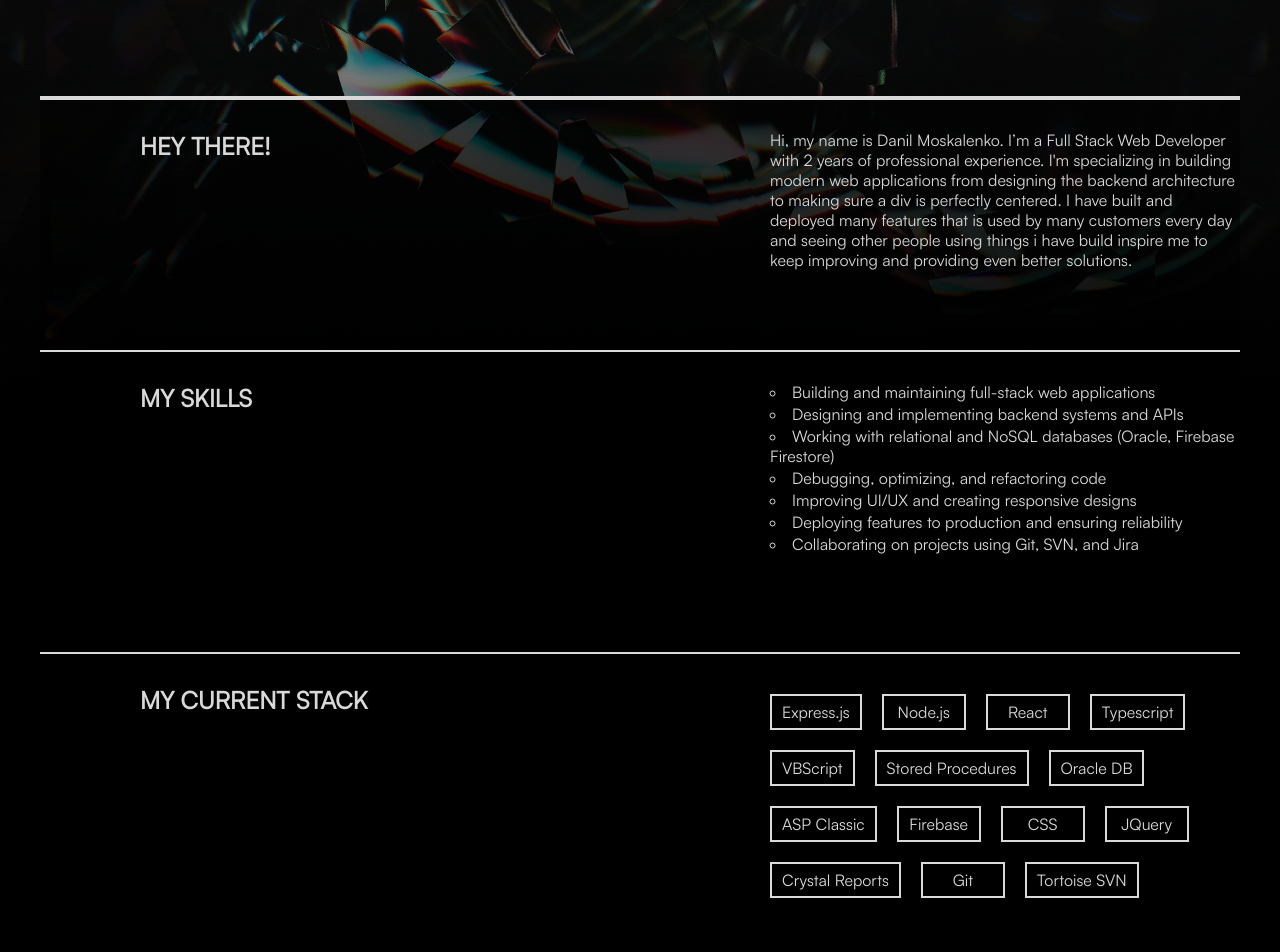
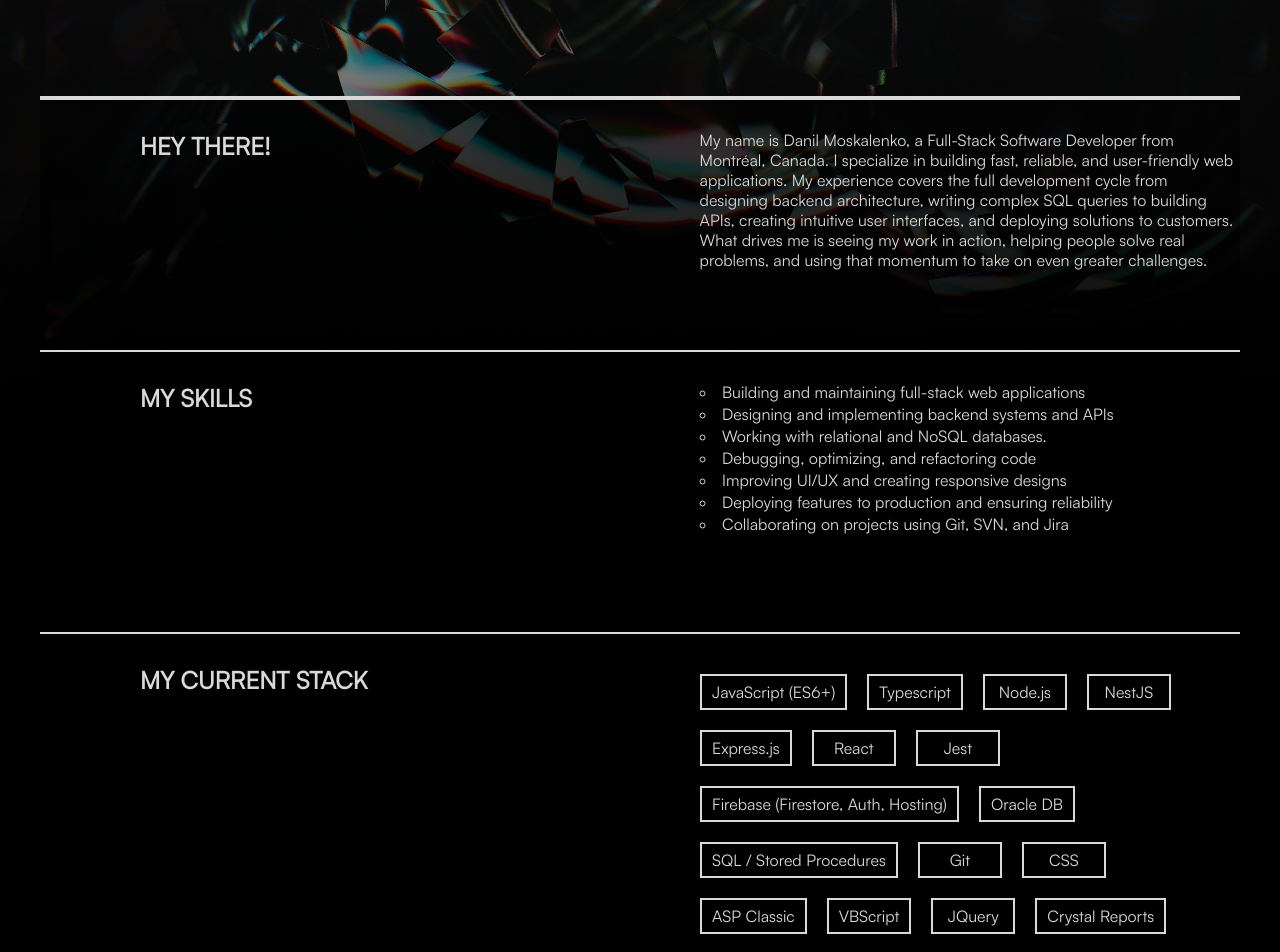
Before and after one commit to Dextwelwe/dextwelwe, a React (Create React App) app: page /#/about-me in a window 1280 px wide. Shown: the part 400-1352 px from the top of the page. Built offline with nearby package versions, Linux system fonts and the light colour scheme; no server answers.

Commit message:
changed about me and app texts

```diff
--- a/src/components/AboutMe/ArticleSection/ArticleSection.module.css
+++ b/src/components/AboutMe/ArticleSection/ArticleSection.module.css
@@ -9,7 +9,7 @@
 }
 
 .desc {
-    width: 40%;
+    width: 50%;
     font-size: 1rem;
     line-height: 20px;
     padding-left: 10px;
@@ -17,7 +17,7 @@
 }
 
 .bulletPoints{
-    width: 40%;
+    width: 50%;
     font-size: 1rem;
     line-height: 20px;
     margin-top: 0;
@@ -26,8 +26,6 @@
     list-style-position: inside;
     padding: 0;
 }
-
-
 
 .bulletItem{
     margin-bottom: 2px;
--- a/src/components/AboutMe/BoxSection/BoxSection.module.css
+++ b/src/components/AboutMe/BoxSection/BoxSection.module.css
@@ -1,6 +1,6 @@
 .stackList {
     display: flex;
-    width: 40%;
+    width: 50%;
     box-sizing: border-box;
     flex-wrap: wrap;
     justify-content: flex-start;
--- a/src/components/Applications/AppCard/AppCard.js
+++ b/src/components/Applications/AppCard/AppCard.js
@@ -20,7 +20,7 @@ const AppCard = React.forwardRef((props, ref) => {
         <div className={app.links}>
         <a href={gh} target='_blank' rel='noreferrer'>GITHUB</a>
         {preview &&
-        <a href={preview} target='blank' rel='noreferrer'>{t('TRY')}</a>
+        <a href={preview} target='blank' rel='noreferrer'>{t('APPLICATIONS.LIVE_DEMO')}</a>
       }
         </div>
       </div>
--- a/src/locales/en.json
+++ b/src/locales/en.json
@@ -10,7 +10,7 @@
     "SKILLS" :{
         "BUILD_MAINT_APPS" : "Building and maintaining full-stack web applications",
         "DESIGN_IMPL_BACKEND" : "Designing and implementing backend systems and APIs",
-        "DATABASES" : "Working with relational and NoSQL databases (Oracle, Firebase Firestore)",
+        "DATABASES" : "Working with relational and NoSQL databases.",
         "TECHNICAL" : "Debugging, optimizing, and refactoring code",
         "UI/UX" : "Improving UI/UX and creating responsive designs",
         "DEPLOY" : "Deploying features to production and ensuring reliability",
@@ -21,21 +21,23 @@
         "CURRENT_STACK" : "MY CURRENT STACK",
         "MY_SKILLS" : "MY SKILLS",
         "PERSONAL_INTERESTS" : "PERSONAL INTERESTS",
-        "TITLE_INTRO_DESC" : "Hi, my name is Danil Moskalenko. I’m a Full Stack Web Developer with 2 years of professional experience. I'm specializing in building modern web applications from designing the backend architecture to making sure a div is perfectly centered. I have built and deployed many features that is used by many customers every day and seeing other people using things i have build inspire me to keep improving and providing even better solutions.",
+        "TITLE_INTRO_DESC" : "My name is Danil Moskalenko, a Full-Stack Software Developer from Montréal, Canada. I specialize in building   fast, reliable, and user-friendly web applications. My experience covers the full development cycle from designing backend architecture, writing complex SQL queries to building APIs, creating intuitive user interfaces, and  deploying solutions to customers. What drives me is seeing my work in action, helping people solve real problems, and using that momentum to take on even greater challenges.",
         "INTEREST_USER_EXPERIENCE": "User Experience",
         "INTEREST_NEW_TECH": "New Technologies",
-        "INTEREST_PROGRAMMING_TECHNIQUES": "Discovering new programming techniques",
+        "INTEREST_PROGRAMMING_TECHNIQUES": "Progressive Web Applications",
         "INTEREST_CYCLING": "Cycling",
         "INTEREST_PHOTOGRAPHY": "Photography",
         "TRY" : "TRY"
     },
     "APPLICATIONS" : {
         "GROCERY_APP" : "GROCERY APP",
-        "GROCERY_APP_DESC" :"I built a mobile-first grocery app with React, CSS, and Firebase, which I developed for personal use. It installs directly on a phone’s home screen and feels like a native app. The app offers secure login, real-time syncing, multi-language item support, and shared lists, all with smooth performance and an intuitive interface.",
+        "GROCERY_APP_DESC" :"Developed a mobile-first grocery list app using React, Firebase, and CSS, deployed as a progressive web app (PWA). Implemented secure authentication, real-time data synchronization, and collaborative shared lists. Built multi-language item support (i18n) and optimized performance for smooth use across devices. Designed to deliver a native-like experience directly from the browser.",
         "GROCERY_APP_STACK" : "REACT,CSS,FIREBASE,AUTH,I18N",
         "PERSONAL_WEBSITE" : "PERSONAL WEBSITE",
-        "PERSONAL_WEBSITE_DESC" :"You're currently browsing it :) This project was a full redesign of my previous site, created to challenge and refine my front-end skills. Built from scratch using React and pure CSS. The custom design was created by my girlfriend, a graphic designer who kindly helped out. Thanks for stopping by!",
-        "PERSONAL_WEBSITE_STACK" : "REACT,CSS,FIGMA,I18N"
+        "PERSONAL_WEBSITE_DESC" :"Designed and developed a responsive portfolio website from scratch using React and CSS, based on custom Figma designs. Implemented internationalization (i18n) for multilingual support, optimized for performance and accessibility, and deployed for public access. Serves as a personal brand platform, highlighting full-stack projects and technical skills.",
+        "PERSONAL_WEBSITE_STACK" : "REACT,CSS,FIGMA,I18N",
+        "LIVE_DEMO" : "TRY"
+
     },
     "CONTACT_ME" :{
         "GROCERY_APP" : "GROCERY APP",
--- a/src/locales/fr.json
+++ b/src/locales/fr.json
@@ -10,7 +10,7 @@
     "SKILLS": {
     "BUILD_MAINT_APPS": "Créer et maintenir des applications web full-stack.",
     "DESIGN_IMPL_BACKEND": "Concevoir et implémenter des systèmes backend et des API.",
-    "DATABASES": "Travailler avec des bases de données relationnelles et NoSQL (Oracle, Firebase Firestore).",
+    "DATABASES": "Travailler avec des bases de données relationnelles et NoSQL.",
     "TECHNICAL": "Déboguer, optimiser et refactoriser du code.",
     "UI/UX": "Améliorer l’UI/UX et créer des designs responsives.",
     "DEPLOY": "Déployer des fonctionnalités en production et assurer leur fiabilité.",
@@ -21,22 +21,23 @@
         "MY_SKILLS" : "MES COMPÉTENCES",
         "PERSONAL_INTERESTS" : "CENTRES D'INTÉRÊT",
         "MY_SKILLS_DESC" : "J’ai une solide base en programmation orientée objet, structures de données, algorithmes et design patterns. J’ai de l’expérience avec Java, C# et Python, et j’écris du code propre et testable en utilisant des tests unitaires et des mocks. Côté web, je travaille avec HTML, CSS, JavaScript, TypeScript et ASP. Mes compétences en bases de données incluent PL/SQL, PostgreSQL, Oracle et Firebase. Je suis également familier avec des frameworks modernes comme React, Flask, Java Spring, Bootstrap et jQuery.",
-        "TITLE_INTRO_DESC" : "Salut, je m’appelle Danil Moskalenko. Je suis développeur web full stack avec 2 ans d’expérience professionnelle. Je me spécialise dans la création d’applications web modernes, autant dans la conception de l’architecture backend que dans le soin de bien centrer une div. J’ai développé et mis en ligne plusieurs fonctionnalités utilisées chaque jour par de nombreux clients, et voir les gens utiliser ce que je construis m’inspire à toujours m’améliorer et à offrir de meilleures solutions.",
+        "TITLE_INTRO_DESC" : "Je m’appelle Danil Moskalenko, Développeur Full-Stack basé à Montréal, Canada. Je me spécialise dans la création d’applications web modernes, rapides, fiables et faciles à utiliser. Mon expérience couvre l’ensemble du cycle de développement : de la conception de l’architecture backend et l’écriture de requêtes SQL complexes, jusqu’à la création d’API, d’interfaces utilisateur intuitives et le déploiement de solutions chez les clients. Ce qui me motive, c’est de voir mon travail en action, aider les gens à résoudre de vrais problèmes et utiliser cette énergie pour relever des défis encore plus grands.",
         "TITLE_INTRO" : "SALUT TOI!",
         "INTEREST_USER_EXPERIENCE": "Expérience utilisateur",
         "INTEREST_NEW_TECH": "Nouvelles technologies",
-        "INTEREST_PROGRAMMING_TECHNIQUES": "Découverte de nouvelles techniques de programmation",
+        "INTEREST_PROGRAMMING_TECHNIQUES": "Application Web Progressive",
         "INTEREST_CYCLING": "Vélo de route",
         "INTEREST_PHOTOGRAPHY": "Photographie",
         "TRY" : "ESSAYEZ"
     },
     "APPLICATIONS" : {
         "GROCERY_APP" : "ÉPICERIE",
-        "GROCERY_APP_DESC" :"J’ai créé une application d’épicerie mobile-first avec React, CSS et Firebase, que j’utilise personnellement au quotidien. Elle s’installe directement sur l’écran d’accueil d’un téléphone et se comporte comme une application native. L’app propose une connexion sécurisée, une synchronisation en temps réel, la gestion multilingue des articles et des listes partagées, le tout avec des performances fluides et une interface intuitive.",
+        "GROCERY_APP_DESC" :"Développé une application de liste d’épicerie mobile-first avec React, Firebase et CSS, déployée en tant qu’application web progressive (PWA). Mis en place une authentification sécurisée, une synchronisation des données en temps réel et des listes partagées collaboratives. Conçu un support multilingue (i18n) et optimisé les performances pour une utilisation fluide sur tous les appareils. L’application offre une expérience similaire à celle d’une application native, directement depuis le navigateur.",
         "GROCERY_APP_STACK" : "REACT,CSS,FIREBASE,I18N",
         "PERSONAL_WEBSITE" : "SITE WEB PERSONNEL",
-        "PERSONAL_WEBSITE_DESC"  : "Tu es en train de naviguer dessus :) Ce projet est une refonte complète de mon ancien site, réalisé pour me challenger et améliorer mes compétences en front-end. J’ai tout construit à partir de zéro avec React et du CSS pur. Le design personnalisé a été créé par ma copine, une graphiste qui m’a gentiment aidé. Merci d’être passé !",
-        "PERSONAL_WEBSITE_STACK" : "REACT,CSS,FIGMA,I18N"
+        "PERSONAL_WEBSITE_DESC"  : "Conçu et développé un site portfolio responsive à partir de zéro avec React et CSS, basé sur des designs personnalisés réalisés dans Figma. Mis en place l’internationalisation (i18n) pour le support multilingue, optimisé les performances et l’accessibilité, puis déployé pour un accès public. Sert de plateforme de marque personnelle, mettant en valeur des projets full-stack et des compétences techniques.",
+        "PERSONAL_WEBSITE_STACK" : "REACT,CSS,FIGMA,I18N",
+        "LIVE_DEMO" : "ÉSSAYEZ"
     },
     "CONTACT_ME" : {
         "THANK_YOU" : "MERCI",
--- a/src/pages/AboutMe/AboutMe.js
+++ b/src/pages/AboutMe/AboutMe.js
@@ -18,7 +18,27 @@ export default function AboutMe() {
    const introRef = useRef(null);
    const contentRef = useRef(null);
    useRollUp(introRef, contentRef,0,50);
-   const stackItems = ["Express.js", "Node.js", "React", "Typescript", "VBScript", "Stored Procedures","Oracle DB", "ASP Classic", "Firebase", "CSS", "JQuery", "Crystal Reports", "Git" , "Tortoise SVN"];
+
+   const stackItems = [
+    "JavaScript (ES6+)",
+    "Typescript",
+    "Node.js",
+    "NestJS",
+    "Express.js",
+    "React",
+    "Jest",
+    "Firebase (Firestore, Auth, Hosting)",
+    "Oracle DB",
+    "SQL / Stored Procedures",
+    "Git" ,
+    "CSS",
+    "ASP Classic",
+    "VBScript",
+    "JQuery",
+    "Crystal Reports",
+    "Tortoise SVN"
+  ];
+
    const interests = [ t('ABOUT_ME.INTEREST_USER_EXPERIENCE'), t('ABOUT_ME.INTEREST_NEW_TECH'),t('ABOUT_ME.INTEREST_PROGRAMMING_TECHNIQUES'),t('ABOUT_ME.INTEREST_CYCLING'),t('ABOUT_ME.INTEREST_PHOTOGRAPHY')];
    const skillsBulletPoints = [t('SKILLS.BUILD_MAINT_APPS'),t('SKILLS.DESIGN_IMPL_BACKEND'),t('SKILLS.DATABASES'), t('SKILLS.TECHNICAL'), t('SKILLS.UI/UX'), t('SKILLS.DEPLOY'), t('SKILLS.COLLAB')]
    const contentClasses = [abt.content , 'defaultPadding' , 'content'].join(" ")
```
